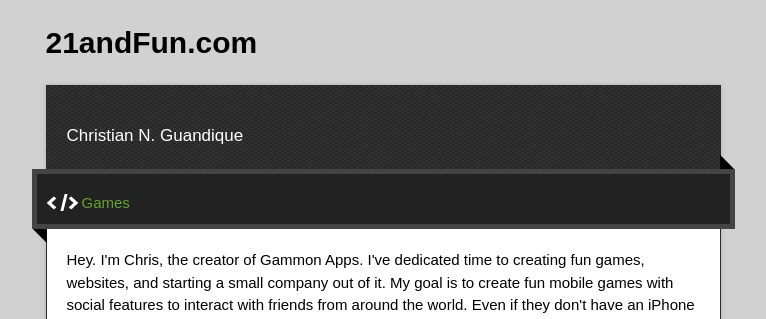
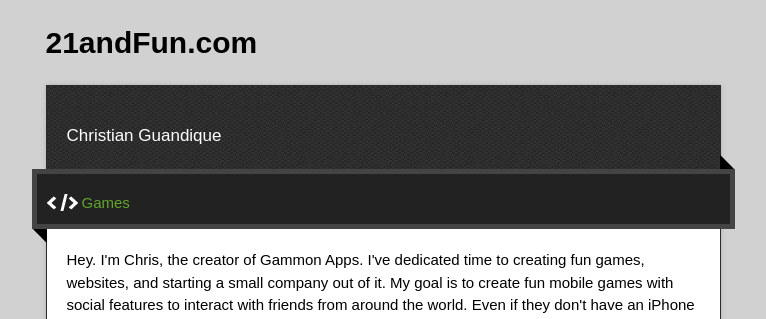
Before and after one commit to KhriztianG/KhriztianG.github.io, a Jekyll site: the page index.html, which Jekyll copies as it is, in a window 1280 px wide. Shown: the top 319 px of the page, without its empty margins (257-1023 px from the left). Built offline with Jekyll 4.4.1, drawn with Linux system fonts in a browser that asks for light colours; nearby versions of some CDN libraries.

Commit message:
Update index.html

```diff
--- a/index.html
+++ b/index.html
@@ -23,7 +23,7 @@
      <h1>21andFun.com</h1>
     </header>
     <div id="container">
-      <p class="tagline">Christian N. Guandique</p>
+      <p class="tagline">Christian Guandique</p>
       <div id="main" role="main">
         <div class="download-bar">
         <div class="inner">
```
